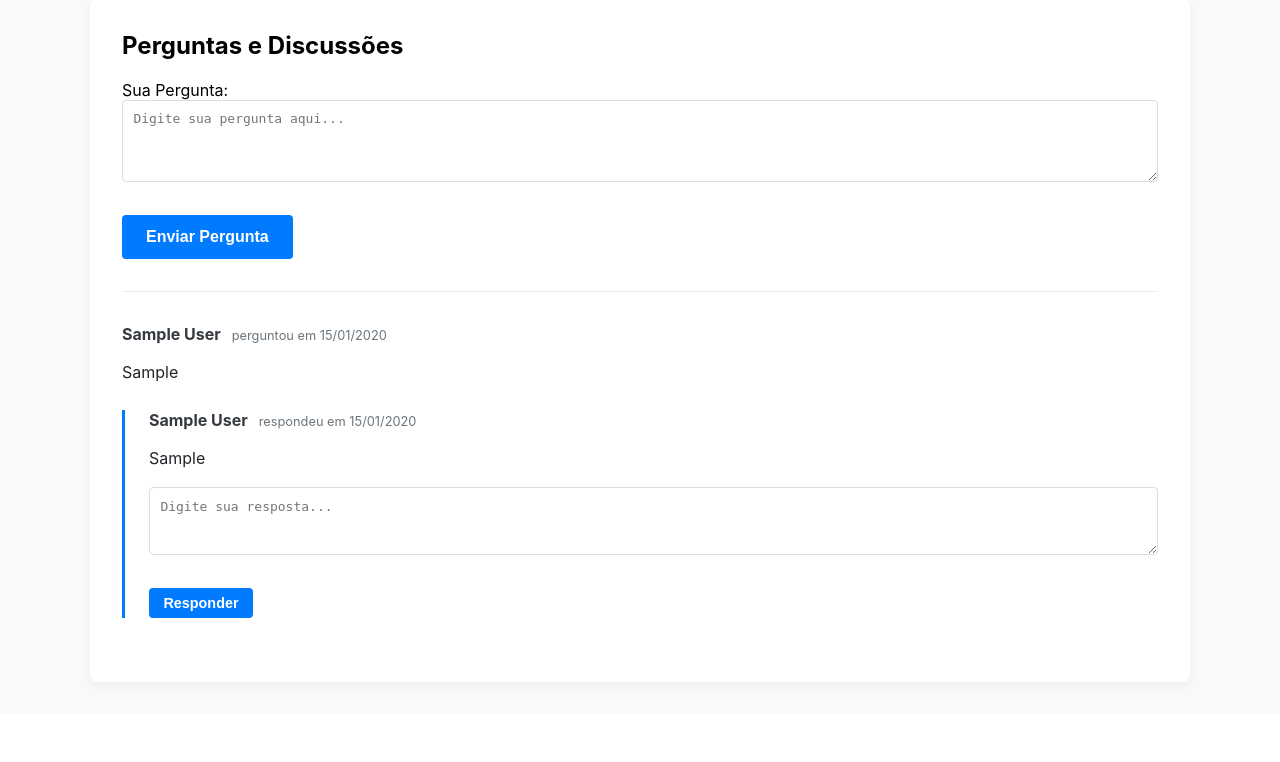
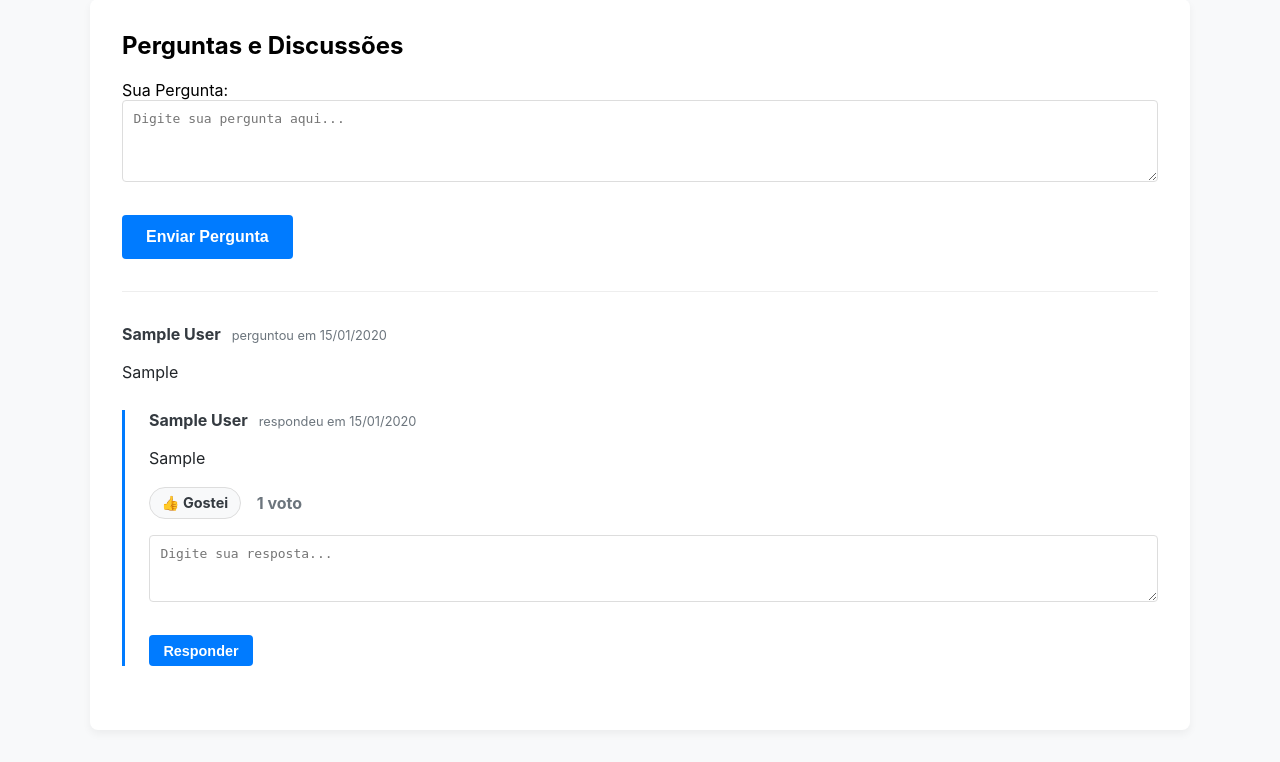
Before and after one commit to leobrda/coursePlatform, a Django app: template cursos/templates/cursos/ver_aula.html in a window 1280 px wide. Shown: the part 1034-1796 px from the top of the page. Before the commit the page ends 1720 px from the top, so only its background shows below. Run offline with Django 5.2, Linux system fonts and the light colour scheme; tables that the repository leaves empty hold one stand-in row (values such as "Sample post"); the template is opened without the code that fills it: values that come from a table or form of the project are taken from there, most other values are stand-ins (such as "Sample title", 1, 10 or a date in 2020); parts of the project's set-up code (start-up, migrations or seed data) failed here and were passed over.

Commit message:
feat(q&a): add voting buttons and answer sorting

```diff
--- a/cursos/templates/cursos/ver_aula.html
+++ b/cursos/templates/cursos/ver_aula.html
@@ -36,6 +36,14 @@
         .replies-container { border-left: 3px solid #007bff; margin-top: 1.5em; padding-left: 1.5em; }
         .reply { margin-bottom: 1em; }
         .reply-form { margin-top: 1em; }
+
+         /* Estilos para o sistema de votos */
+        .reply-content { flex-grow: 1; }
+        .reply-footer { display: flex; align-items: center; gap: 1em; margin-top: 1em; }
+        .vote-button { display: inline-flex; align-items: center; gap: 0.5em; padding: 0.4em 0.8em; text-decoration: none; border-radius: 20px; font-weight: bold; font-size: 0.9em; border: 1px solid #ddd;}
+        .vote-button.voted { background-color: #007bff; color: white; border-color: #007bff;}
+        .vote-button.not-voted { background-color: #f8f9fa; color: #343a40;}
+        .vote-count { font-weight: bold; color: #6c757d; }
     </style>
 </head>
 <body>
@@ -102,14 +110,23 @@
 
                         <!-- Container para as respostas e o formulário de resposta -->
                         <div class="replies-container">
-                            <!-- Loop para listar as respostas existentes -->
-                            {% for resposta in pergunta.respostas.all %}
+                            {% for resposta in pergunta.respostas.all|dictsortreversed:"votos.count" %}
                                 <div class="reply">
                                     <p>
                                         <span class="reply-author">{{ resposta.usuario.first_name }} {{ resposta.usuario.last_name }}</span>
                                         <span class="reply-date">respondeu em {{ resposta.data_criacao|date:"d/m/Y" }}</span>
                                     </p>
-                                    <p class="reply-content">{{ resposta.conteudo }}</p>
+                                    <div class="reply-content">{{ resposta.conteudo|linebreaks }}</div>
+
+                                    <!-- NOVO: rodapé da resposta com o botão de voto -->
+                                    <div class="reply-footer">
+                                        {% if user in resposta.votos.all %}
+                                            <a href="{% url 'cursos:votar_resposta' pk_resposta=resposta.pk %}" class="vote-button voted">✔ Gostei</a>
+                                        {% else %}
+                                            <a href="{% url 'cursos:votar_resposta' pk_resposta=resposta.pk %}" class="vote-button not-voted">👍 Gostei</a>
+                                        {% endif %}
+                                        <span class="vote-count">{{ resposta.total_votos }} voto{{ resposta.total_votos|pluralize }}</span>
+                                    </div>
                                 </div>
                             {% endfor %}
 
```
